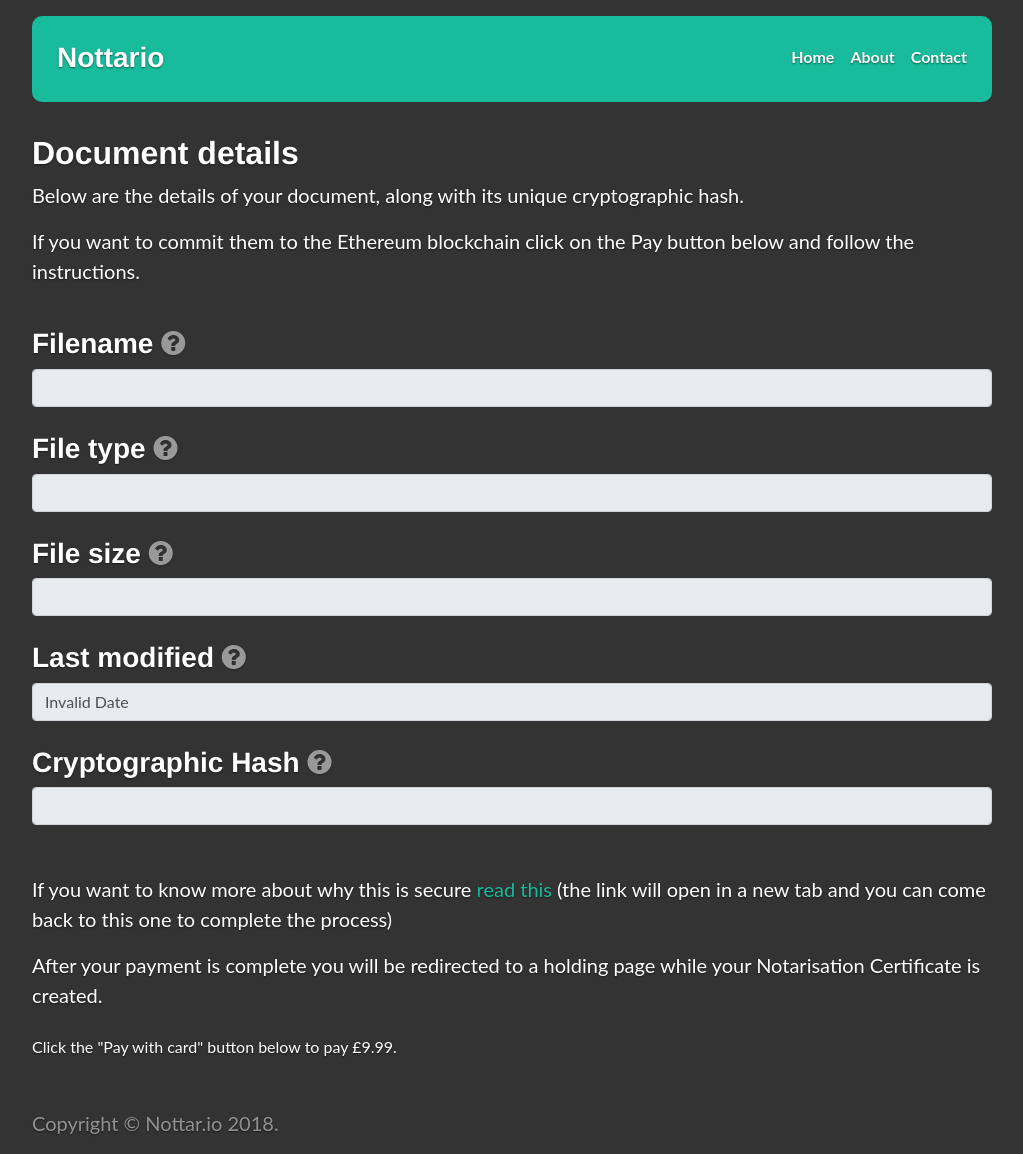
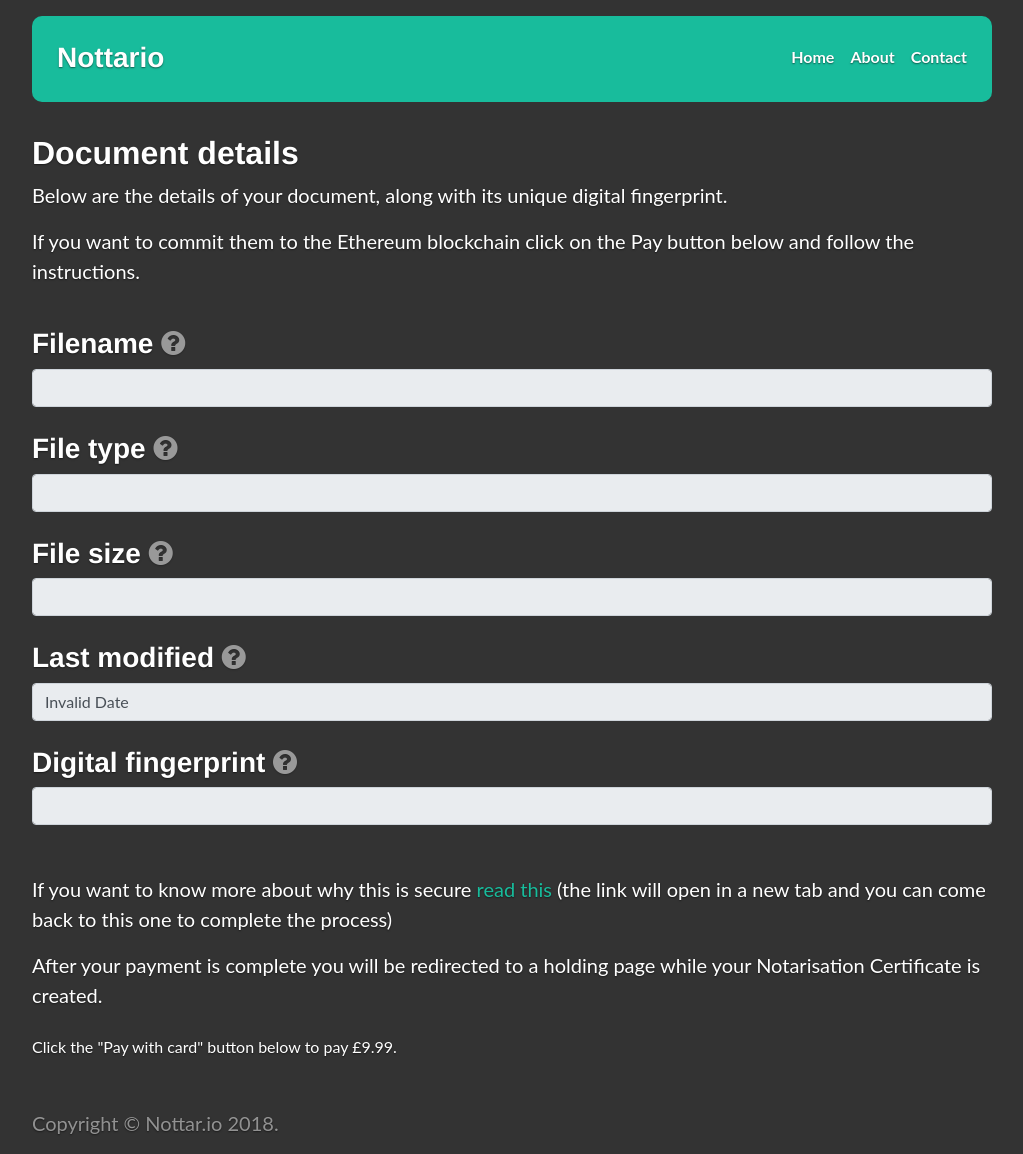
Before and after one commit to danmermel/nottariofront, a Jekyll site: the page built from pay.html, in a window 1280 px wide. Shown: the whole page, without its empty margins (128-1151 px from the left). Built offline with Jekyll 4.4.1, drawn with Linux system fonts in a browser that asks for light colours; nearby versions of some CDN libraries.

Commit message:
change hash to fingerprint in text

```diff
--- a/certificate.html
+++ b/certificate.html
@@ -13,7 +13,7 @@
     <input id="size" readonly class="form-control" type="text" name="size" value="">
     <h3 class="h3sp">Last Modified <i class="fa fa-question-circle q" aria-hidden="true" data-toggle="popover" title="Last modified" data-content="The date and time your file was last saved."></i></h3>
     <input id="lastModified" readonly class="form-control" type="text" name="lastModified" value="">
-    <h3 class="h3sp">Cryptographic Hash <i class="fa fa-question-circle q" aria-hidden="true" data-toggle="popover" title="Hash" data-content="The digital fingerprint for your file calculated using cryptography. Only a file with exactly the same contents will share the same hash."></i></h3>
+    <h3 class="h3sp">Digital fingerprint <i class="fa fa-question-circle q" aria-hidden="true" data-toggle="popover" title="Hash" data-content="The digital fingerprint for your file calculated using cryptography. Only a file with exactly the same contents will share the same fingerprint."></i></h3>
     <input id="hash" readonly class="form-control" type="text" name="hash" value="">
     <h3 class="h3sp">Committed to the Blockchain on <i class="fa fa-question-circle q" aria-hidden="true" data-toggle="popover" title="Date" data-content="The date and time your notarisation certificate was written to the blockchain"></i></h3>
     <input id="timestamp" readonly class="form-control" type="text" name="timestamp" value="">
@@ -26,7 +26,7 @@
   <h3>What now?</h3>
   <p>Bookmark this page. You can always come back to it. And you can use the verification section below to verify any document against the one notarised on this certificate.</p>
   <p>Bookmark the <strong>Address</strong> link inside the certificate. It is the location on the blockchain of the smart contract with your Notarisation details. You will always be able to read those details, even if this site is no longer available. <a href="forever.html">Read this</a> to learn more about that.</p>
-  <p>And <strong>REMEMBER</strong>: If you change the document you notarised, your will change its cryptographic hash. So keep the document unaltered and safe so it can be used to validate against this notarisation certificate.</p>
+  <p>And <strong>REMEMBER</strong>: If you change the document you notarised, your will change its digital fingerprint. So keep the document unaltered and safe so it can be used to validate against this notarisation certificate.</p>
   <p>Have questions? <a href="contact.html">Contact Us!</a></p>
 
   <section>
--- a/pay.html
+++ b/pay.html
@@ -4,7 +4,7 @@
 ---
 <h2>{{ page.title }}</h2>
 
-<p>Below are the details of your document, along with its unique cryptographic hash.</p>
+<p>Below are the details of your document, along with its unique digital fingerprint.</p>
 <p>If you want to commit them to the Ethereum blockchain click on the Pay button below and follow the instructions.</p>
 <div style="overflow: auto">
 <form action="{{ site.payment_lambda }}" method="POST">
@@ -25,7 +25,7 @@
     <input id="lastModified" readonly class="form-control" type="hidden" name="lastModified" value="">
     <input id="lastModifiedVisible" readonly class="form-control" type="text" name="lastModifiedVisible" value="">
   </div>
-  <h3 class="h3sp">Cryptographic Hash <i class="fa fa-question-circle q" aria-hidden="true" data-toggle="popover" title="Hash" data-content="The digital fingerprint for your file calculated using cryptography. Only a file with exactly the same contents will share the same hash."></i></h3>
+  <h3 class="h3sp">Digital fingerprint <i class="fa fa-question-circle q" aria-hidden="true" data-toggle="popover" title="Hash" data-content="The digital fingerprint for your file calculated using cryptography. Only a file with exactly the same contents will share the same fingerprint."></i></h3>
   <div>
     <input id="hash" readonly class="form-control" type="text" name="hash" value="">
   </div>
```
